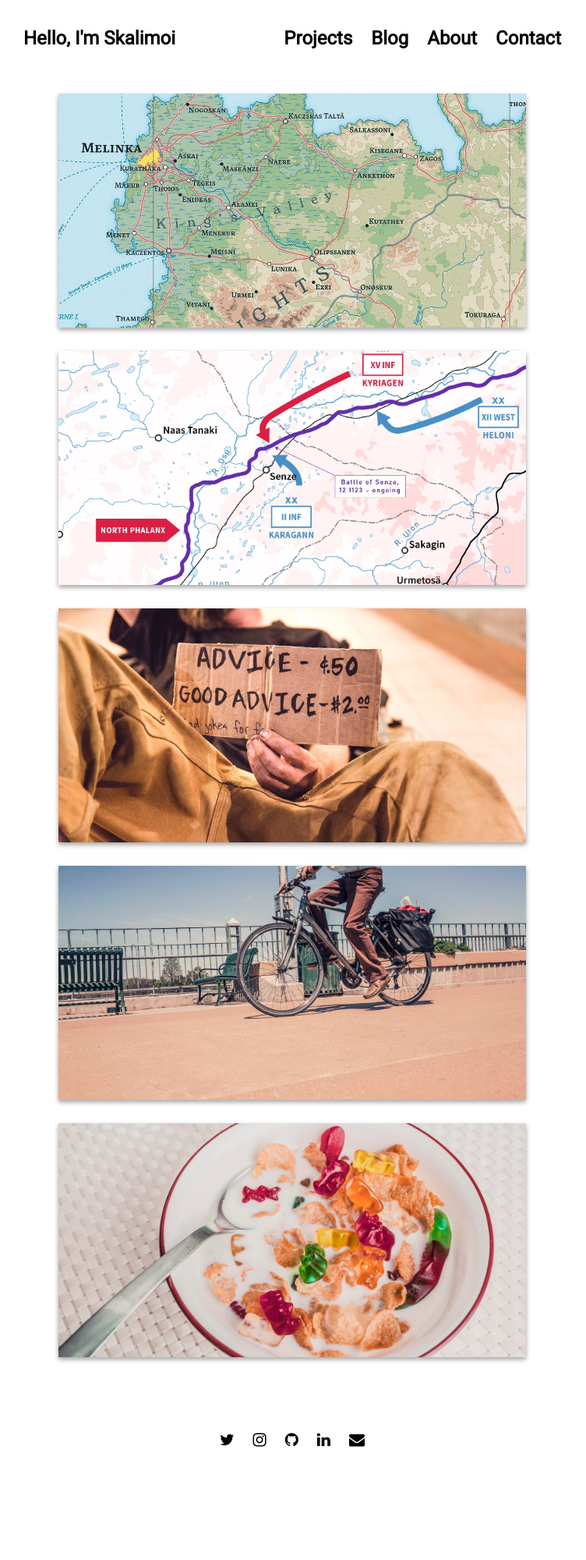
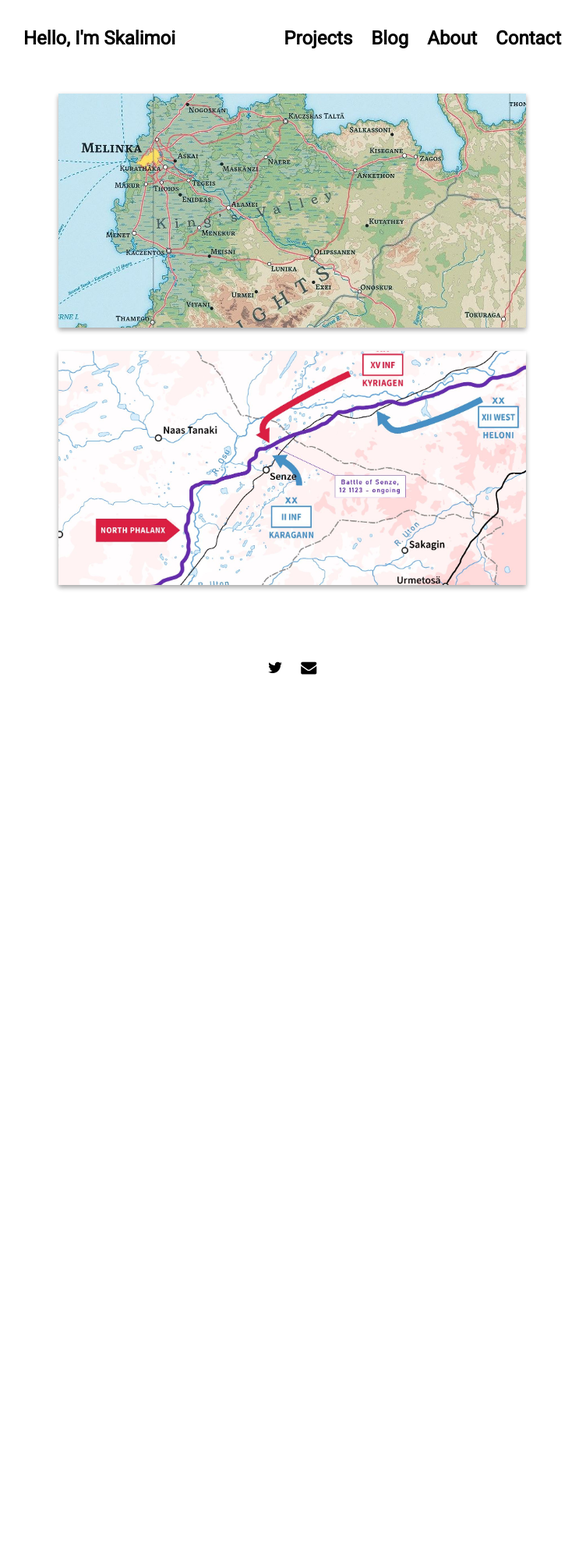
Before and after one commit to skalimoi/skalimoi.github.io, a Jekyll site: the page built from index.html, in a window 1280 px wide. Shown: the whole page at 78% size, without its empty margins (265-1017 px from the left). Built offline with Jekyll 4.4.1, drawn with Linux system fonts in a browser that asks for light colours; nearby versions of some CDN libraries; after the commit the page ends 1010 px from its top, so only the background shows below that.

Commit message:
Update settings.yml

```diff
--- a/_data/settings.yml
+++ b/_data/settings.yml
@@ -59,18 +59,12 @@ contact: >
 projects:
 - {name: 'Atlas Map: Hellion', folder: 'proj-1', file: 'projects/ATLAS-HELLION.html'}
 - {name: 'Technical Map: The Northern Front', folder: 'proj-2', file: 'projects/NORTHERN-FRONT.html'}
-- {name: 'Project Three', folder: 'proj-3', file: 'projects/proj-3.html'}
-- {name: 'Project Four', folder: 'proj-4', file: 'projects/proj-4.html'}
-- {name: 'Project Five', folder: 'proj-5', file: 'projects/proj-5.html'}
 
 #-------------------------------
 # Contact Section
 
 social:
-- {icon: 'twitter', link: '#'}
-- {icon: 'instagram', link: '#'}
-- {icon: 'github', link: '#'}
-- {icon: 'linkedin', link: '#'}
-- {icon: 'envelope', link: 'mailto:#'}
+- {icon: 'twitter', link: 'https://twitter.com/skalimoi'}
+- {icon: 'envelope', link: 'mailto:skalimoi@protonmail.com'}
 
 # social network icons available: 'twitter' / 'facebook' / 'github' / 'pinterest' 'google-plus' / 'linkedin' / 'youtube' / 'instagram' / 'dribbble' / 'behance' / 'soundcloud' / 'vine'
```
